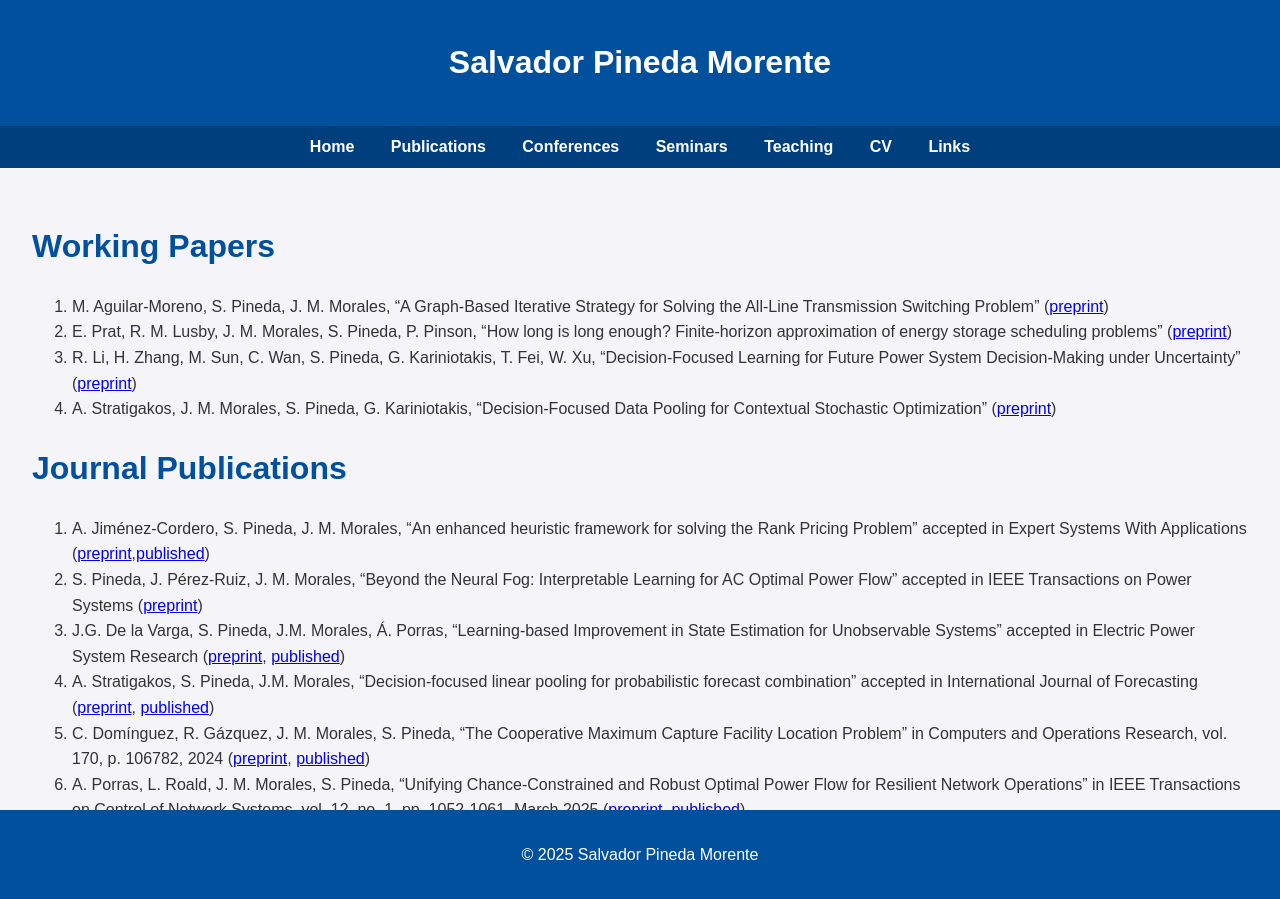
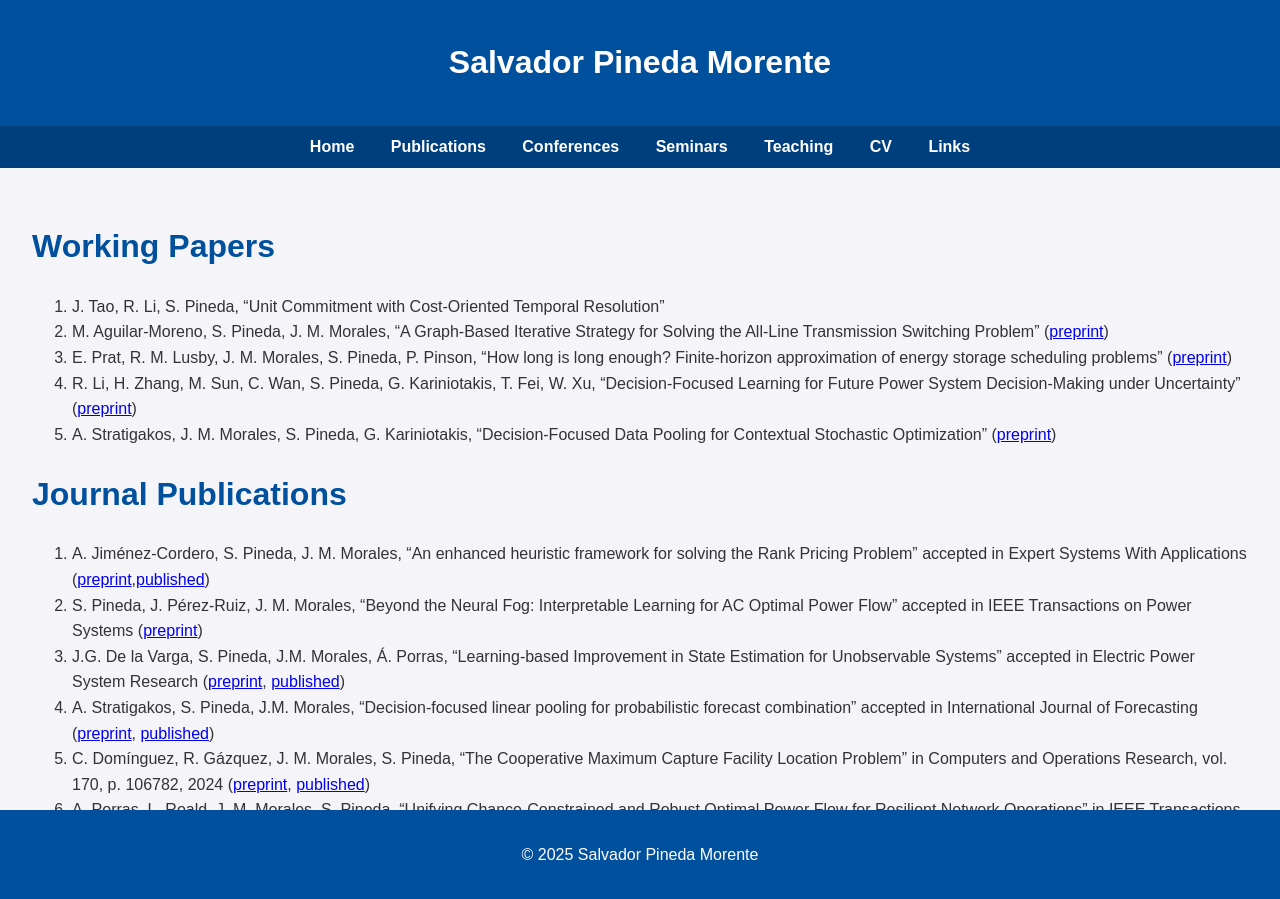
Before and after one commit to salvapineda/salvapineda.github.io, a Jekyll site: the page built from publications.md, in a window 1280 px wide and 900 px high. Built offline with Jekyll 4.4.1, drawn with Linux system fonts in a browser that asks for light colours.

Commit message:
add working paper

```diff
--- a/publications.md
+++ b/publications.md
@@ -10,6 +10,7 @@ title: "Publications"
 
 # Working Papers
 
+1.  J. Tao, R. Li, S. Pineda, "Unit Commitment with Cost-Oriented Temporal Resolution"
 1.  M. Aguilar-Moreno, S. Pineda, J. M. Morales, "A Graph-Based Iterative Strategy for Solving the All-Line Transmission Switching Problem" ([preprint](https://arxiv.org/abs/2502.10333))
 1.  E. Prat, R. M. Lusby, J. M. Morales, S. Pineda, P. Pinson, "How long is long enough? Finite-horizon approximation of energy storage scheduling problems" ([preprint](https://arxiv.org/abs/2411.17463))
 1.  R. Li, H. Zhang, M. Sun, C. Wan, S. Pineda, G. Kariniotakis, T. Fei, W. Xu, "Decision-Focused Learning for Future Power System Decision-Making under Uncertainty" ([preprint](https://arxiv.org/abs/2401.03680))
```
